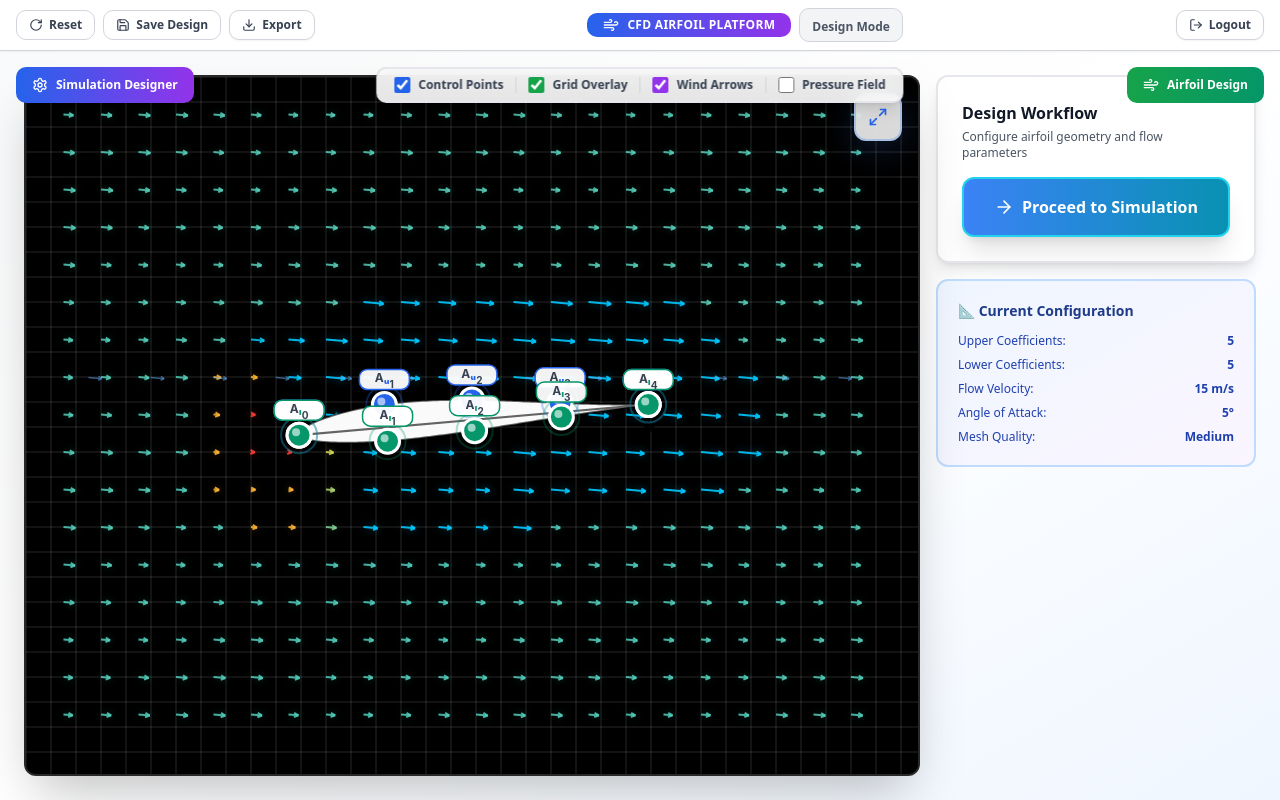
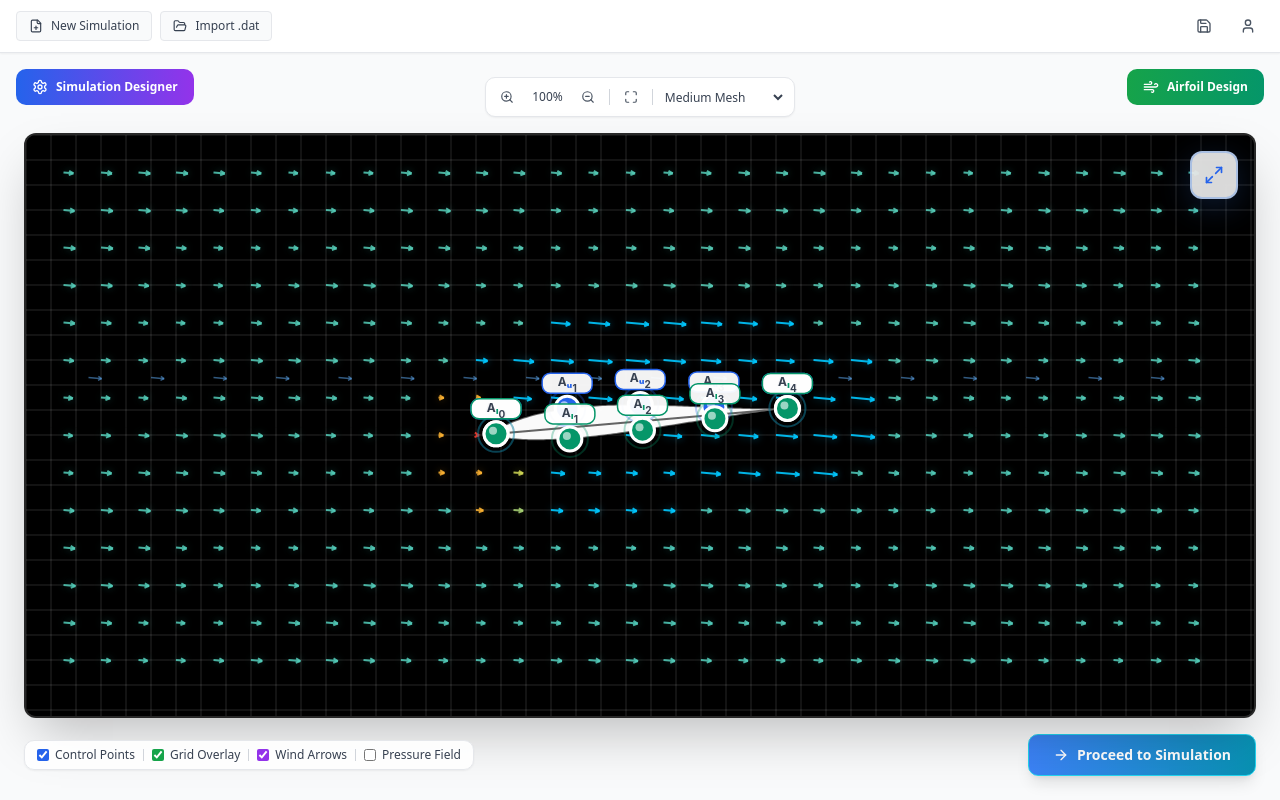
Before and after one commit to FYP-M4-Fluid-Simulator/Frontend-Code, a Next.js app: page /design in a window 1280 px wide. Built offline with nearby package versions, Linux system fonts and the light colour scheme.

Commit message:
Updated Canvas to be more usable

```diff
--- a/src/app/design/page.tsx
+++ b/src/app/design/page.tsx
@@ -11,7 +11,13 @@ import {
   Trash2,
   ArrowRight,
   RotateCw,
-  X
+  X,
+  ZoomIn,
+  ZoomOut,
+  Maximize,
+  FilePlus,
+  FolderOpen,
+  User
 } from 'lucide-react';
 import { motion, AnimatePresence } from 'motion/react';
 import { InteractiveAirfoilCanvas } from '../../components/InteractiveAirfoilCanvas';
@@ -40,6 +46,9 @@ export default function DesignPage() {
   const [showVectorField, setShowVectorField] = useState(true);
   const [showMeshOverlay, setShowMeshOverlay] = useState(true);
   const [showControlPoints, setShowControlPoints] = useState(true);
+
+  // Zoom level
+  const [zoomLevel, setZoomLevel] = useState(100);
 
   // Canvas dimensions
   const canvasRef = useRef<HTMLDivElement>(null);
@@ -131,65 +140,59 @@ export default function DesignPage() {
     router.push('/simulate');
   };
 
+  // Auto-open sidebar when control point is dragged
+  const handleControlPointDragStart = () => {
+    setShowAirfoilDesignDropdown(true);
+  };
+
+  const handleControlPointDragEnd = () => {
+    // Keep sidebar open when drag ends
+  };
+
   return (
     <div className="h-screen flex flex-col bg-white">
-      {/* Compact Top Ribbon */}
-      <div className="bg-white border-b border-gray-300 flex items-center justify-between px-4 py-2 shadow-sm z-40">
-        {/* Left: Project Controls */}
+      {/* SimScale-Style Top Toolbar */}
+      <div className="bg-white border-b border-gray-200 flex items-center justify-between px-4 py-2.5 shadow-sm z-40">
+        {/* Left: File Operations */}
         <div className="flex items-center gap-2">
           <button
             onClick={handleResetDesign}
-            className="flex items-center gap-1.5 px-3 py-1.5 bg-white hover:bg-blue-50 border border-gray-300 hover:border-blue-400 rounded-lg transition-all text-xs font-semibold text-gray-700 hover:text-blue-600 shadow-sm"
-            style={{ boxShadow: '0 0 0 1px rgba(59, 130, 246, 0)' }}
-            onMouseEnter={(e) => e.currentTarget.style.boxShadow = '0 0 8px 2px rgba(59, 130, 246, 0.3)'}
-            onMouseLeave={(e) => e.currentTarget.style.boxShadow = '0 0 0 1px rgba(59, 130, 246, 0)'}
+            className="flex items-center gap-2 px-3 py-1.5 bg-gray-50 hover:bg-gray-100 border border-gray-200 rounded text-xs font-medium text-gray-700 transition-colors"
           >
-            <RotateCw className="w-3.5 h-3.5" />
-            Reset
+            <FilePlus className="w-3.5 h-3.5" />
+            New Simulation
           </button>
 
           <button
-            onClick={handleSaveDesign}
-            className="flex items-center gap-1.5 px-3 py-1.5 bg-white hover:bg-green-50 border border-gray-300 hover:border-green-400 rounded-lg transition-all text-xs font-semibold text-gray-700 hover:text-green-600 shadow-sm"
-            style={{ boxShadow: '0 0 0 1px rgba(34, 197, 94, 0)' }}
-            onMouseEnter={(e) => e.currentTarget.style.boxShadow = '0 0 8px 2px rgba(34, 197, 94, 0.3)'}
-            onMouseLeave={(e) => e.currentTarget.style.boxShadow = '0 0 0 1px rgba(34, 197, 94, 0)'}
+            className="flex items-center gap-2 px-3 py-1.5 bg-gray-50 hover:bg-gray-100 border border-gray-200 rounded text-xs font-medium text-gray-700 transition-colors"
           >
-            <Save className="w-3.5 h-3.5" />
-            Save Design
-          </button>
-
-          <button className="flex items-center gap-1.5 px-3 py-1.5 bg-white hover:bg-purple-50 border border-gray-300 hover:border-purple-400 rounded-lg transition-all text-xs font-semibold text-gray-700 hover:text-purple-600 shadow-sm">
-            <Download className="w-3.5 h-3.5" />
-            Export
+            <FolderOpen className="w-3.5 h-3.5" />
+            Import .dat
           </button>
         </div>
 
-        {/* Center: Branding */}
-        <div className="flex items-center gap-2">
-          <div className="flex items-center gap-2 px-4 py-1 bg-gradient-to-r from-blue-600 to-purple-600 rounded-lg">
-            <Wind className="w-4 h-4 text-white" />
-            <span className="text-xs font-black text-white tracking-wide">CFD AIRFOIL PLATFORM</span>
-          </div>
-          <div className="px-3 py-1 bg-gray-100 rounded-lg border border-gray-300">
-            <span className="text-xs font-bold text-gray-600">Design Mode</span>
-          </div>
-        </div>
+        {/* Right: Save and User */}
+        <div className="flex items-center gap-3">
+          <button
+            onClick={handleSaveDesign}
+            className="p-2 hover:bg-gray-100 rounded text-gray-600 hover:text-gray-900 transition-colors"
+            title="Save"
+          >
+            <Save className="w-4 h-4" />
+          </button>
 
-        {/* Right: User Controls */}
-        <div className="flex items-center gap-2">
           <button
             onClick={() => router.push('/')}
-            className="flex items-center gap-1.5 px-3 py-1.5 bg-white hover:bg-red-50 border border-gray-300 hover:border-red-400 rounded-lg transition-all text-xs font-semibold text-gray-700 hover:text-red-600 shadow-sm"
+            className="p-2 hover:bg-gray-100 rounded text-gray-600 hover:text-gray-900 transition-colors"
+            title="Account"
           >
-            <LogOut className="w-3.5 h-3.5" />
-            Logout
+            <User className="w-4 h-4" />
           </button>
         </div>
       </div>
 
       {/* Main Content */}
-      <div className="flex-1 flex overflow-hidden relative bg-gradient-to-br from-gray-50 via-white to-blue-50">
+      <div className="flex-1 flex overflow-hidden relative bg-gray-50">
         {/* Left Full Sidebar - Simulation Designer */}
         <AnimatePresence>
           {showSimDesignerDropdown && (
@@ -345,14 +348,7 @@ export default function DesignPage() {
           <AnimatePresence>
             {showAirfoilDesignDropdown && (
               <>
-                {/* Overlay - more transparent to see through */}
-                <motion.div
-                  initial={{ opacity: 0 }}
-                  animate={{ opacity: 1 }}
-                  exit={{ opacity: 0 }}
-                  className="fixed inset-0 bg-black/10 backdrop-blur-[2px] z-20"
-                  onClick={() => setShowAirfoilDesignDropdown(false)}
-                />
+                {/* No overlay - let user see through the sidebar */}
 
                 {/* Sidebar - Semi-transparent with glassmorphism */}
                 <motion.div
@@ -362,9 +358,9 @@ export default function DesignPage() {
                   transition={{ type: 'spring', damping: 30, stiffness: 300 }}
                   className="fixed right-0 top-[130px] bottom-0 w-96 shadow-2xl border-l-2 border-green-400 z-30 flex flex-col"
                   style={{
-                    background: 'rgba(255, 255, 255, 0.92)',
-                    backdropFilter: 'blur(16px)',
-                    WebkitBackdropFilter: 'blur(16px)',
+                    background: 'rgba(255, 255, 255, 0.85)',
+                    backdropFilter: 'blur(12px)',
+                    WebkitBackdropFilter: 'blur(12px)',
                     boxShadow: '0 0 40px 12px rgba(16, 185, 129, 0.25)'
                   }}
                 >
@@ -502,61 +498,54 @@ export default function DesignPage() {
           </div>
         </>
 
-        {/* Visualization Controls - Top Center */}
-        <div className="absolute top-4 left-1/2 transform -translate-x-1/2 z-30">
-          <div className="flex items-center gap-3 px-4 py-2 bg-white/90 backdrop-blur-md rounded-lg shadow-lg border-2 border-gray-200">
-            <label className="flex items-center gap-2 text-xs font-bold text-gray-700 cursor-pointer hover:text-blue-600 transition-colors">
-              <input
-                type="checkbox"
-                checked={showControlPoints}
-                onChange={(e) => setShowControlPoints(e.target.checked)}
-                className="w-4 h-4 accent-blue-600"
-              />
-              Control Points
-            </label>
 
-            <div className="w-px h-4 bg-gray-300" />
 
-            <label className="flex items-center gap-2 text-xs font-bold text-gray-700 cursor-pointer hover:text-green-600 transition-colors">
-              <input
-                type="checkbox"
-                checked={showMeshOverlay}
-                onChange={(e) => setShowMeshOverlay(e.target.checked)}
-                className="w-4 h-4 accent-green-600"
-              />
-              Grid Overlay
-            </label>
-
-            <div className="w-px h-4 bg-gray-300" />
-
-            <label className="flex items-center gap-2 text-xs font-bold text-gray-700 cursor-pointer hover:text-purple-600 transition-colors">
-              <input
-                type="checkbox"
-                checked={showVectorField}
-                onChange={(e) => setShowVectorField(e.target.checked)}
-                className="w-4 h-4 accent-purple-600"
-              />
-              Wind Arrows
-            </label>
-
-            <div className="w-px h-4 bg-gray-300" />
-
-            <label className="flex items-center gap-2 text-xs font-bold text-gray-700 cursor-pointer hover:text-orange-600 transition-colors">
-              <input
-                type="checkbox"
-                checked={showPressureField}
-                onChange={(e) => setShowPressureField(e.target.checked)}
-                className="w-4 h-4 accent-orange-600"
-              />
-              Pressure Field
-            </label>
+        {/* Main Content Area */}
+        <div className="flex-1 flex flex-col p-6 gap-4">
+          {/* Top Row: Zoom Controls */}
+          <div className="flex justify-center">
+            {/* Zoom Controls - Center */}
+            <div className="flex items-center gap-1 bg-white border border-gray-200 rounded-lg shadow-sm px-2 py-1.5">
+              <button
+                onClick={() => setZoomLevel(Math.min(200, zoomLevel + 10))}
+                className="p-1.5 hover:bg-gray-100 rounded text-gray-600 hover:text-gray-900 transition-colors"
+                title="Zoom In"
+              >
+                <ZoomIn className="w-3.5 h-3.5" />
+              </button>
+              <span className="text-xs font-medium text-gray-700 px-2 min-w-[45px] text-center">
+                {zoomLevel}%
+              </span>
+              <button
+                onClick={() => setZoomLevel(Math.max(50, zoomLevel - 10))}
+                className="p-1.5 hover:bg-gray-100 rounded text-gray-600 hover:text-gray-900 transition-colors"
+                title="Zoom Out"
+              >
+                <ZoomOut className="w-3.5 h-3.5" />
+              </button>
+              <div className="w-px h-4 bg-gray-300 mx-1" />
+              <button
+                onClick={() => setZoomLevel(100)}
+                className="p-1.5 hover:bg-gray-100 rounded text-gray-600 hover:text-gray-900 transition-colors"
+                title="Reset View"
+              >
+                <Maximize className="w-3.5 h-3.5" />
+              </button>
+              <div className="w-px h-4 bg-gray-300 mx-1" />
+              <select
+                value={meshDensity}
+                onChange={(e) => setMeshDensity(e.target.value as any)}
+                className="text-xs border-0 bg-transparent font-medium text-gray-700 focus:outline-none cursor-pointer pr-6"
+              >
+                <option value="coarse">Coarse Mesh</option>
+                <option value="medium">Medium Mesh</option>
+                <option value="fine">Fine Mesh</option>
+                <option value="ultra">Ultra Mesh</option>
+              </select>
             </div>
           </div>
 
-        {/* Main Content Area */}
-        <div className="flex-1 flex flex-col p-6 gap-4">
-          <div className="flex-1 flex gap-4">
-            {/* Main Canvas */}
+          {/* Canvas */}
           <div className="flex-1 relative" ref={canvasRef}>
             <div className="absolute inset-0 rounded-xl shadow-2xl overflow-hidden" style={{
               background: '#000000',
@@ -577,57 +566,70 @@ export default function DesignPage() {
                 onCoefficientChange={updateCSTCoefficient}
                 allowFullScreen={true}
                 designMode={true}
+                onControlPointDragStart={handleControlPointDragStart}
+                onControlPointDragEnd={handleControlPointDragEnd}
               />
             </div>
           </div>
+          {/* Bottom Controls */}
+          <div className="flex items-center justify-between">
+            {/* Visualization Controls - Left */}
+            <div className="flex items-center gap-2 px-3 py-1.5 bg-white/90 backdrop-blur-md rounded-lg shadow-sm border border-gray-200">
+              <label className="flex items-center gap-1.5 text-xs font-medium text-gray-700 cursor-pointer hover:text-blue-600 transition-colors">
+                <input
+                  type="checkbox"
+                  checked={showControlPoints}
+                  onChange={(e) => setShowControlPoints(e.target.checked)}
+                  className="w-3 h-3 accent-blue-600"
+                />
+                Control Points
+              </label>
 
-            {/* Right Panel - Workflow Actions */}
-            <div className="w-80 flex flex-col gap-4">
-              {/* Workflow Stage Card */}
-              <div className="bg-white rounded-xl border-2 border-gray-200 shadow-lg p-6 space-y-4">
-                <div>
-                  <h3 className="text-base font-black text-gray-900 mb-1">Design Workflow</h3>
-                  <p className="text-xs text-gray-600 font-medium">Configure airfoil geometry and flow parameters</p>
+              <div className="w-px h-3 bg-gray-300" />
+
+              <label className="flex items-center gap-1.5 text-xs font-medium text-gray-700 cursor-pointer hover:text-green-600 transition-colors">
+                <input
+                  type="checkbox"
+                  checked={showMeshOverlay}
+                  onChange={(e) => setShowMeshOverlay(e.target.checked)}
+                  className="w-3 h-3 accent-green-600"
+                />
+                Grid Overlay
+              </label>
+
+              <div className="w-px h-3 bg-gray-300" />
+
+              <label className="flex items-center gap-1.5 text-xs font-medium text-gray-700 cursor-pointer hover:text-purple-600 transition-colors">
+                <input
+                  type="checkbox"
+                  checked={showVectorField}
+                  onChange={(e) => setShowVectorField(e.target.checked)}
+                  className="w-3 h-3 accent-purple-600"
+                />
+                Wind Arrows
+              </label>
+
+              <div className="w-px h-3 bg-gray-300" />
+
+              <label className="flex items-center gap-1.5 text-xs font-medium text-gray-700 cursor-pointer hover:text-orange-600 transition-colors">
+                <input
+                  type="checkbox"
+                  checked={showPressureField}
+                  onChange={(e) => setShowPressureField(e.target.checked)}
+                  className="w-3 h-3 accent-orange-600"
+                />
+                Pressure Field
+              </label>
             </div>
 
-                <div className="space-y-4">
+            {/* Simulation Button - Right */}
             <button
               onClick={handleProceedToSimulator}
-                    className="w-full bg-gradient-to-r from-blue-500 to-cyan-600 hover:from-blue-600 hover:to-cyan-700 text-white py-4 rounded-xl flex items-center justify-center gap-2 transition-all font-black shadow-xl text-base border-2 border-cyan-400"
+              className="bg-gradient-to-r from-blue-500 to-cyan-600 hover:from-blue-600 hover:to-cyan-700 text-white px-6 py-2.5 rounded-lg flex items-center gap-2 transition-all font-semibold shadow-lg text-sm border border-cyan-400"
             >
-                    <ArrowRight className="w-5 h-5" />
+              <ArrowRight className="w-4 h-4" />
               Proceed to Simulation
             </button>
-                </div>
-              </div>
-
-              {/* Info Panel */}
-              <div className="bg-gradient-to-br from-blue-50 to-purple-50 rounded-xl border-2 border-blue-200 p-5 space-y-3">
-                <h4 className="text-sm font-black text-blue-900">📐 Current Configuration</h4>
-                <div className="space-y-2 text-xs font-medium text-blue-800">
-                  <div className="flex justify-between">
-                    <span>Upper Coefficients:</span>
-                    <span className="font-black">{upperCoefficients.length}</span>
-                  </div>
-                  <div className="flex justify-between">
-                    <span>Lower Coefficients:</span>
-                    <span className="font-black">{lowerCoefficients.length}</span>
-                  </div>
-                  <div className="flex justify-between">
-                    <span>Flow Velocity:</span>
-                    <span className="font-black">{velocity} m/s</span>
-                  </div>
-                  <div className="flex justify-between">
-                    <span>Angle of Attack:</span>
-                    <span className="font-black">{angleOfAttack}°</span>
-                  </div>
-                  <div className="flex justify-between">
-                    <span>Mesh Quality:</span>
-                    <span className="font-black capitalize">{meshDensity}</span>
-                  </div>
-                </div>
-              </div>
-            </div>
           </div>
         </div>
       </div>
```
Lines whose indentation alone changed are shown as unchanged.
